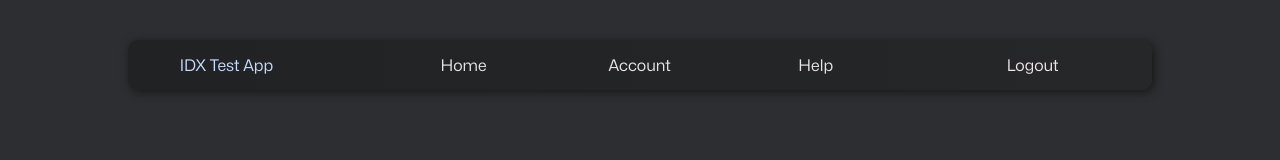
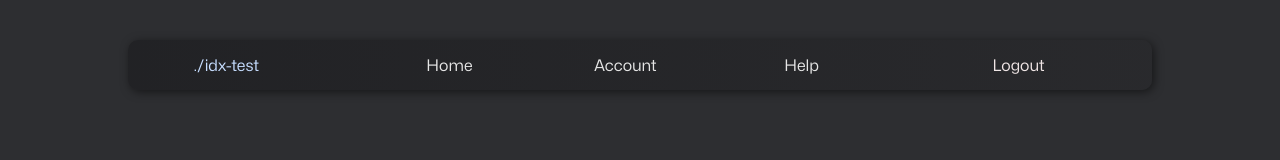
Before and after one commit to iangaunt/iangaunt.dev, a Next.js app: page / in a window 1280 px wide. Shown: the top 160 px of the page. Built offline with nearby package versions, Linux system fonts and the light colour scheme.

Commit message:
Edited some text in NavBar

```diff
--- a/src/components/Navbar.tsx
+++ b/src/components/Navbar.tsx
@@ -3,7 +3,7 @@ import Link from "next/link";
 export default function Navbar(): JSX.Element {
     return (
         <div className="navbar">
-            <p className="idx">IDX Test App</p>
+            <p className="idx">./idx-test</p>
             <Link href="/home/page">Home</Link>
             <Link href="/account/page">Account</Link>
             <Link href="/help/page">Help</Link>
--- a/src/styles/globals.css
+++ b/src/styles/globals.css
@@ -12,7 +12,7 @@
   align-items: center;
   display: flex;
   justify-content: center;
-  background: linear-gradient(90deg, rgba(22, 22, 25, 0.5) 0%, rgba(32, 32, 35, 0.5) 100%);
+  background: linear-gradient(90deg, rgba(22, 22, 25, 0.5) 0%, rgba(37, 37, 40, 0.5) 100%);
   border-radius: 10px;
   box-shadow: 2px 2px 10px rgba(0, 0, 0, 0.5);
   font-weight: 100;
--- a/src/styles/globals.scss
+++ b/src/styles/globals.scss
@@ -18,7 +18,7 @@
 .navbar {
     @include flex;
 
-    background: linear-gradient(90deg, rgb(22 22 25 / 0.5) 0%, rgb(32 32 35 / 0.5) 100%);
+    background: linear-gradient(90deg, rgb(22 22 25 / 0.5) 0%, rgb(37 37 40 / 0.5) 100%);
     border-radius: 10px;
     box-shadow: 2px 2px 10px rgb(0 0 0 / 0.5);
     font-weight: 100;
```
